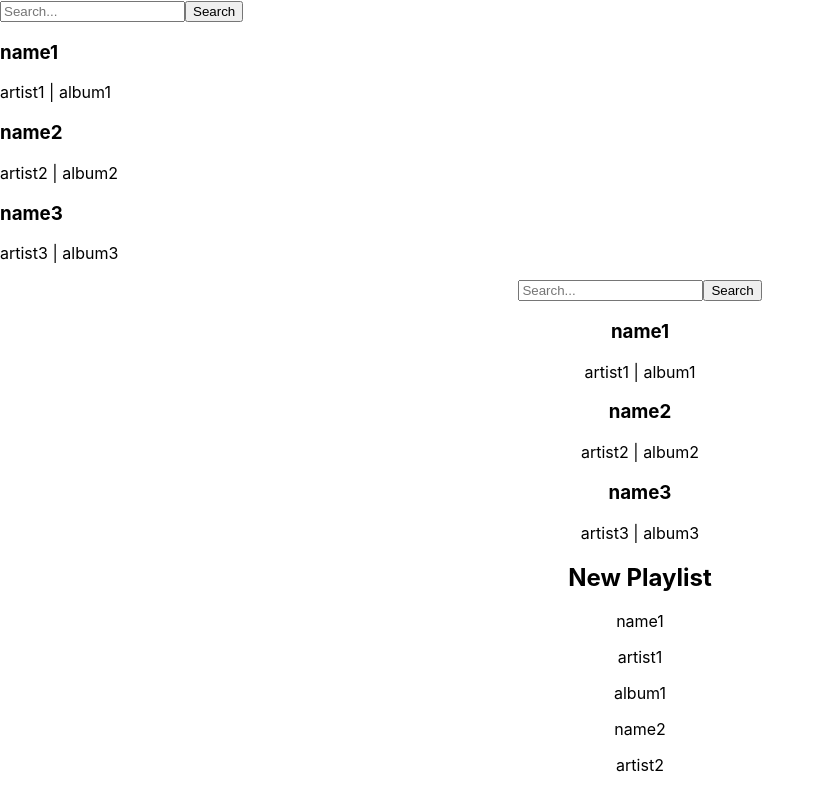
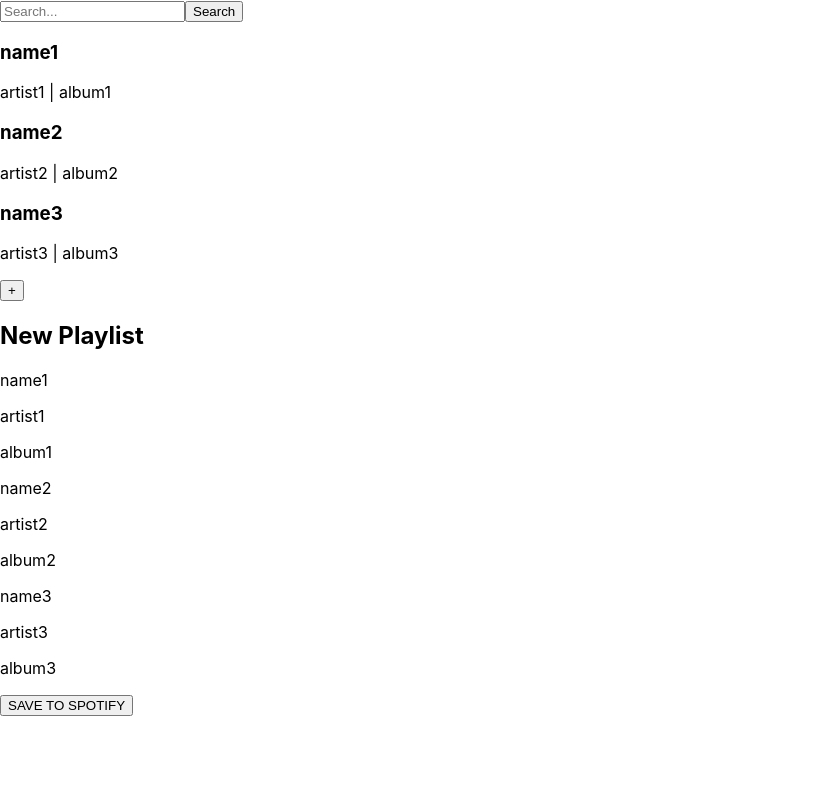
Before and after one commit to ezgna/jammming, a React (Create React App) app: page / in a window 1280 px wide. Shown: the top 793 px of the page, without its empty margins (0-825 px from the left). Built offline with nearby package versions, Linux system fonts and the light colour scheme.

Commit message:
Until Adding songs to a custom playlist

```diff
--- a/src/Components/App.js
+++ b/src/Components/App.js
@@ -1,16 +1,14 @@
 // import logo from '../logo.svg';
+import React, { useState } from 'react';
 import '../App.css';
 import SearchBar from './SearchBar';
 import SearchResults from './SearchResults';
 import Playlist from './Playlist';
 
 function App() {
-  // const [playlistName, setPlaylistName] = useState("New Playlist");
-  // const [playlistTracks, setPlaylistTracks] = useState([]);
-
-  const playlistName = "New Playlist";
-  const playlistTracks = [
-    {
+  const [playlistName, setPlaylistName] = useState("New Playlist");
+  const [playlistTracks, setPlaylistTracks] = useState(
+    [{
       name: "name1",
       artist: "artist1",
       album: "album1",
@@ -27,17 +25,21 @@ function App() {
       artist: "artist3",
       album: "album3",
       id: 3
+    }]);
+
+  const addTrack = (track) => {
+    if (playlistTracks.find(savedTrack => savedTrack.id === track.id)) {
+      return;
     }
-  ];
+    setPlaylistTracks([...playlistTracks, track]);
+  }
 
   return (
-    <div>
+    <>
       <SearchBar />
-      <div className="App">
-        <SearchResults />
-        <Playlist playlistName={playlistName} playlistTracks={playlistTracks}/>
-      </div>
-    </div>
+      <SearchResults onAdd={addTrack} />
+      <Playlist playlistName={playlistName} playlistTracks={playlistTracks}/>
+    </>
   )
 
 
--- a/src/Components/SearchBar.js
+++ b/src/Components/SearchBar.js
@@ -36,7 +36,7 @@ const SearchBar = () => {
       <button onClick={() => console.log(search)}>Search</button>
       <div>
         {tracks.map((track) => (
-          <Track track={track} key={track.id} />
+          <Track track={track} />
         ))}
       </div>
     </div>
--- a/src/Components/SearchResults.js
+++ b/src/Components/SearchResults.js
@@ -1,10 +1,9 @@
 import React from "react";
-import SearchBar from "./SearchBar";
 
-const SearchResults = () => {
+const SearchResults = ({ onAdd }) => {
   return (
     <div>
-      <SearchBar />
+      <button onClick={() => onAdd}>+</button>
     </div>
   );
 };
```
